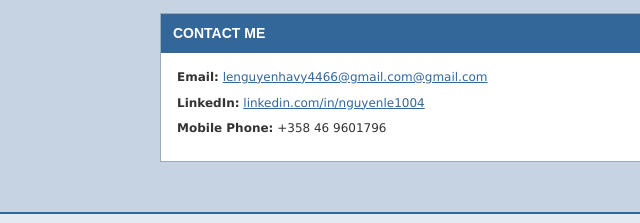
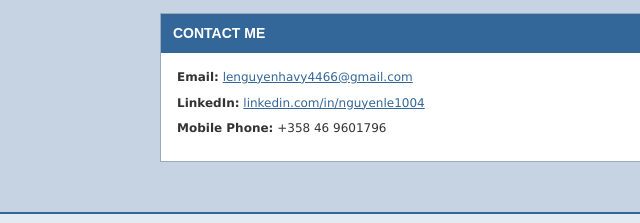
Before and after one commit to nguyenle1004/portfolio, a plain HTML site: page index.html in a window 1280 px wide. Shown: the part 1013-1236 px from the top of the page, 0-640 px from the left. Drawn offline with Linux system fonts and the light colour scheme.

Commit message:
Update index.html

```diff
--- a/index.html
+++ b/index.html
@@ -176,8 +176,8 @@
 
                 <p>
                     <strong>Email:</strong>
-                    <a href="mailto:lenguyenhavy4466@gmail.com@gmail.com">
-                        lenguyenhavy4466@gmail.com@gmail.com
+                    <a href="mailto:lenguyenhavy4466@gmail.com">
+                        lenguyenhavy4466@gmail.com
                     </a>
                 </p>
 
```
